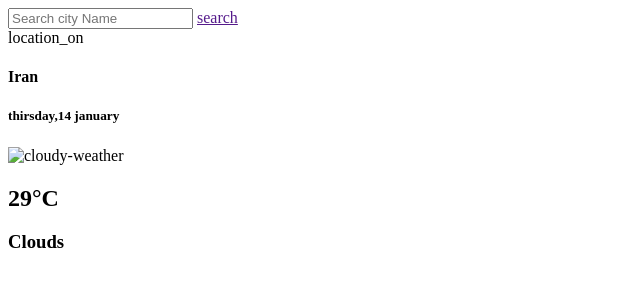
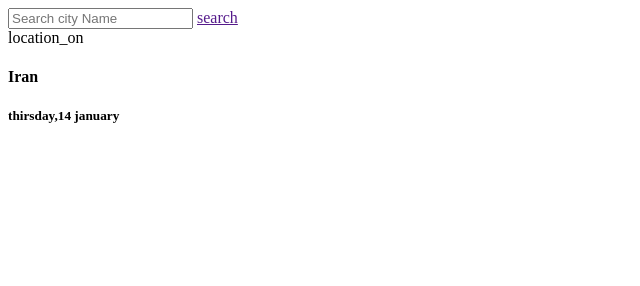
Before and after one commit to Melannia-4488/weatherapp, a plain HTML site: page index.html in a window 1280 px wide. Shown: the whole page, without its empty margins (0-640 px from the left). Drawn offline with Linux system fonts and the light colour scheme.

Commit message:
weather info section

```diff
--- a/index.html
+++ b/index.html
@@ -22,18 +22,7 @@
           </div>
           <h5 class="current-data-txt regular-txt">thirsday,14 january</h5>
         </div>
-        <!-- weather sumary -->
-        <div class="weather-sumary-container">
-          <img
-            class="weather-sumary-img"
-            src="#"
-            alt="cloudy-weather"
-          />
-          <div class="weather-sumary-info">
-            <h1 class="temp-text">29°C</h1>
-            <h3 class="condition-text regular-txt">Clouds</h3>
-          </div>
-        </div>
+      </section>
     </main>
   </body>
 </html>
```
